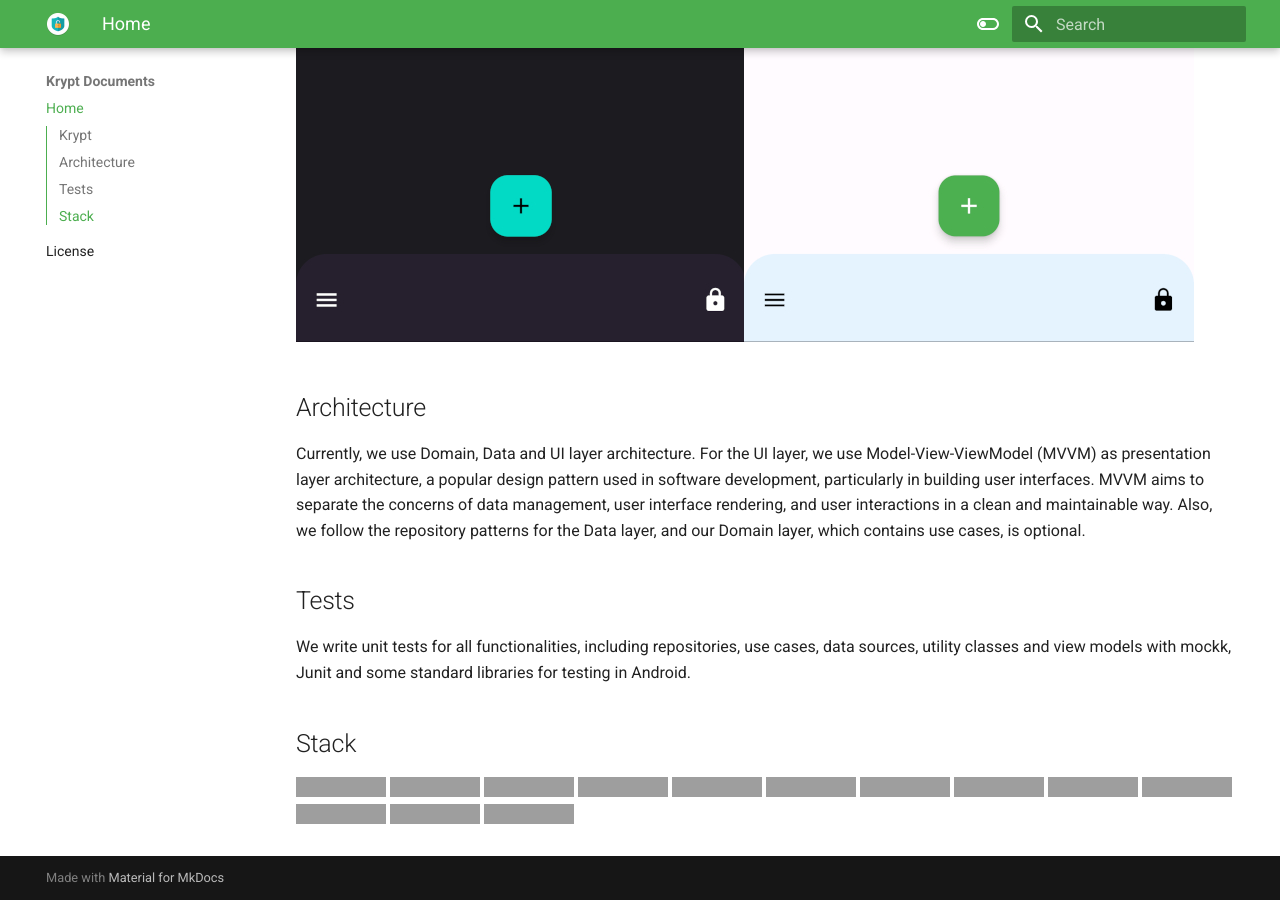
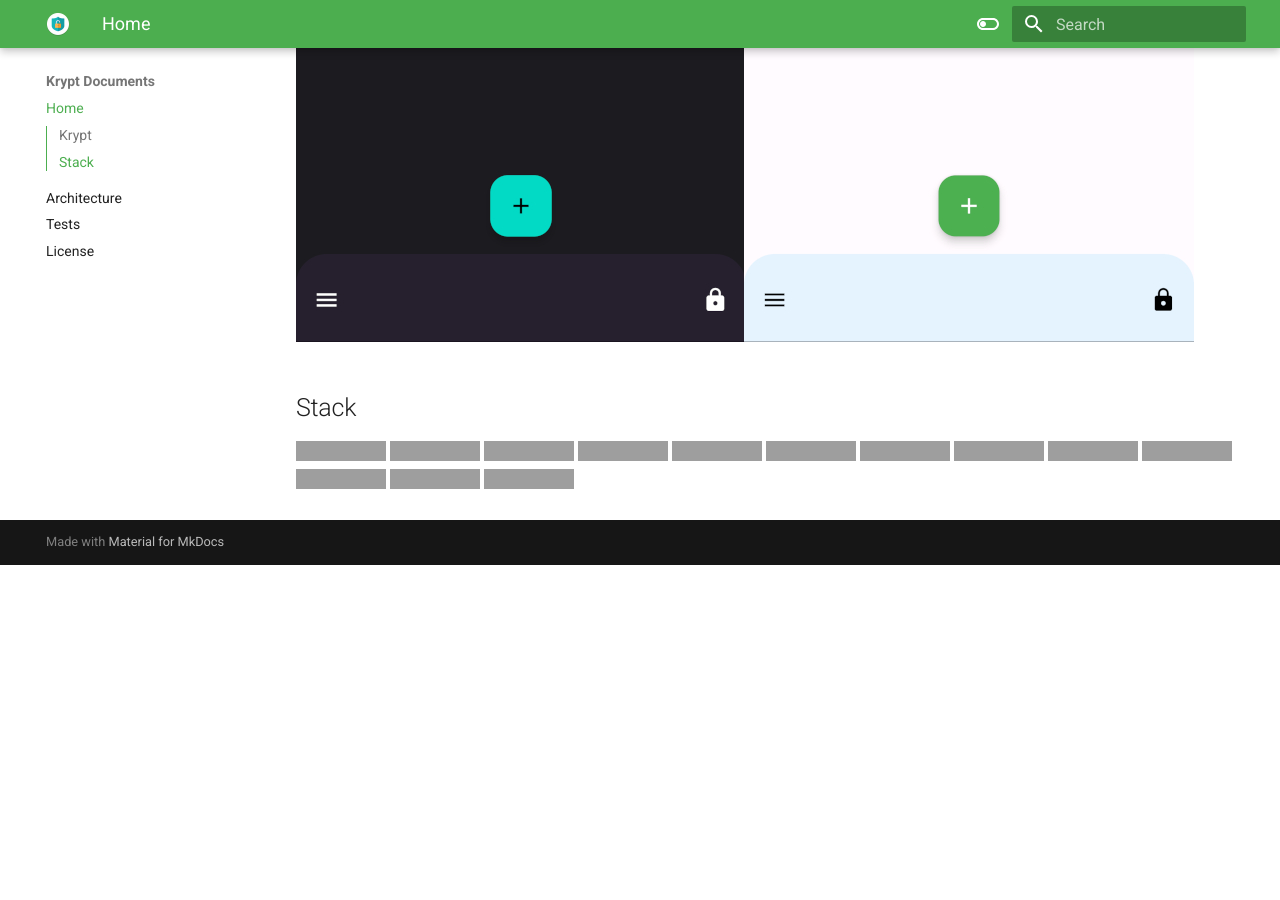
Before and after one commit to mehdiyari/krypt, an MkDocs documentation site: the page built from docs/index.md, in a window 1280 px wide and 900 px high, scrolled down 747 px. Built offline with MkDocs 1.6.1 and Material for MkDocs 9.7.7, drawn with Linux system fonts in a browser that asks for light colours; after the commit the page ends 1312 px from its top, so only the background shows below that; grey boxes are pictures that could not be loaded.

Commit message:
Extract Architecture.md and Tests.md

```diff
--- a/docs/index.md
+++ b/docs/index.md
@@ -8,21 +8,6 @@
 
 ![](assets/krypt.jpg)
 
-## Architecture
-
-Currently, we use Domain, Data and UI layer architecture. For the UI layer, we use
-Model-View-ViewModel (MVVM) as presentation layer architecture, a popular design pattern used in
-software development, particularly in building user interfaces. MVVM aims to separate the concerns
-of data management, user interface rendering, and user interactions in a clean and maintainable way.
-Also, we follow the repository patterns for the Data layer, and our Domain layer, which contains use
-cases, is optional.
-
-## Tests
-
-We write unit tests for all functionalities, including repositories, use cases, data sources,
-utility classes and view models with mockk, Junit and some standard libraries for testing in
-Android.
-
 ## Stack
 
 ![](https://img.shields.io/badge/Kotlin-%20-blue) ![](https://img.shields.io/badge/Hilt-%20-green) ![](https://img.shields.io/badge/Compose-%20-blue) ![](https://img.shields.io/badge/Gradle-%20-yellowgreen) ![](https://img.shields.io/badge/MVVM-%20-blue) ![](https://img.shields.io/badge/NavComponent-%20-brightgreen) ![](https://img.shields.io/badge/ExoPlayer-%20-lightgrey) ![](https://img.shields.io/badge/Mockk-%20-lightblue) ![](https://img.shields.io/badge/Coroutines-%20-yellowgreen) ![](https://img.shields.io/badge/Moshi-%20-orange) ![](https://img.shields.io/badge/Room-%20-purple) ![](https://img.shields.io/badge/Espresso-%20-yellow) ![](https://img.shields.io/badge/Junit-%20-green)
```
Also changed, not shown: docs/Architecture.md (added, +8 -0 lines), docs/Tests.md (added, +5 -0 lines).
